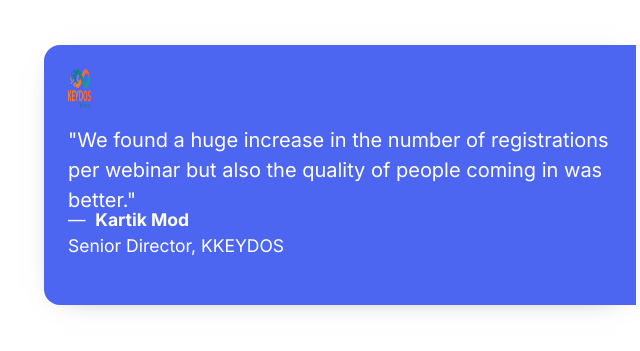
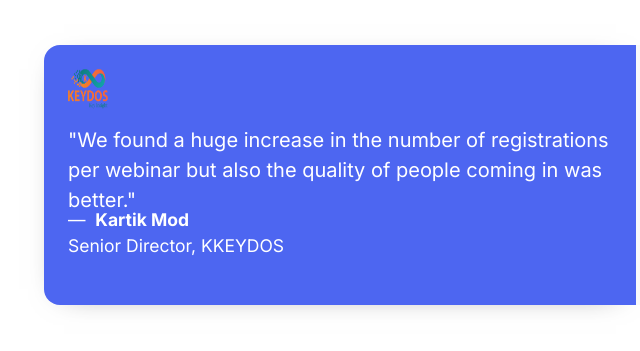
Before and after one commit to Vi7ality/demand-genx, a website: page index.html in a window 1280 px wide. Shown: the part 5110-5461 px from the top of the page, 4-644 px from the left. Drawn offline with nearby package versions, Linux system fonts and the light colour scheme.

Commit message:
stats container fixed

```diff
--- a/css/main.css
+++ b/css/main.css
@@ -665,6 +665,12 @@ body {
   color: var(--text-grey-color);
 }
 
+.stats {
+  max-width: 1200px;
+  margin-left: auto;
+  margin-right: auto;
+}
+
 .stats-left {
   border-radius: 20px 0 0 20px;
   box-shadow: 0 4px 30px -20px rgba(0, 0, 0, 0.59);
--- a/index.html
+++ b/index.html
@@ -423,12 +423,12 @@
             <div class="col-2"><img src="./images/keydos-logo.png" alt="keydos-logo" /></div>
             <div class="col-2"><img src="./images/keydos-logo.png" alt="keydos-logo" /></div>
           </div>
-          <div class="row g-0 align-items-stretch mt-5">
+          <div class="row g-0 align-items-stretch mt-5 stats">
             <!-- Left Card:  -->
             <div class="col-lg-6">
               <div class="stats-left text-white h-100 p-4 rounded-start-4 d-flex flex-column">
                 <div class="row mb-3">
-                  <div class="col-1">
+                  <div class="col-12">
                     <img
                       src="./images/keydos-logo.png"
                       alt="keydos-logo"
```
